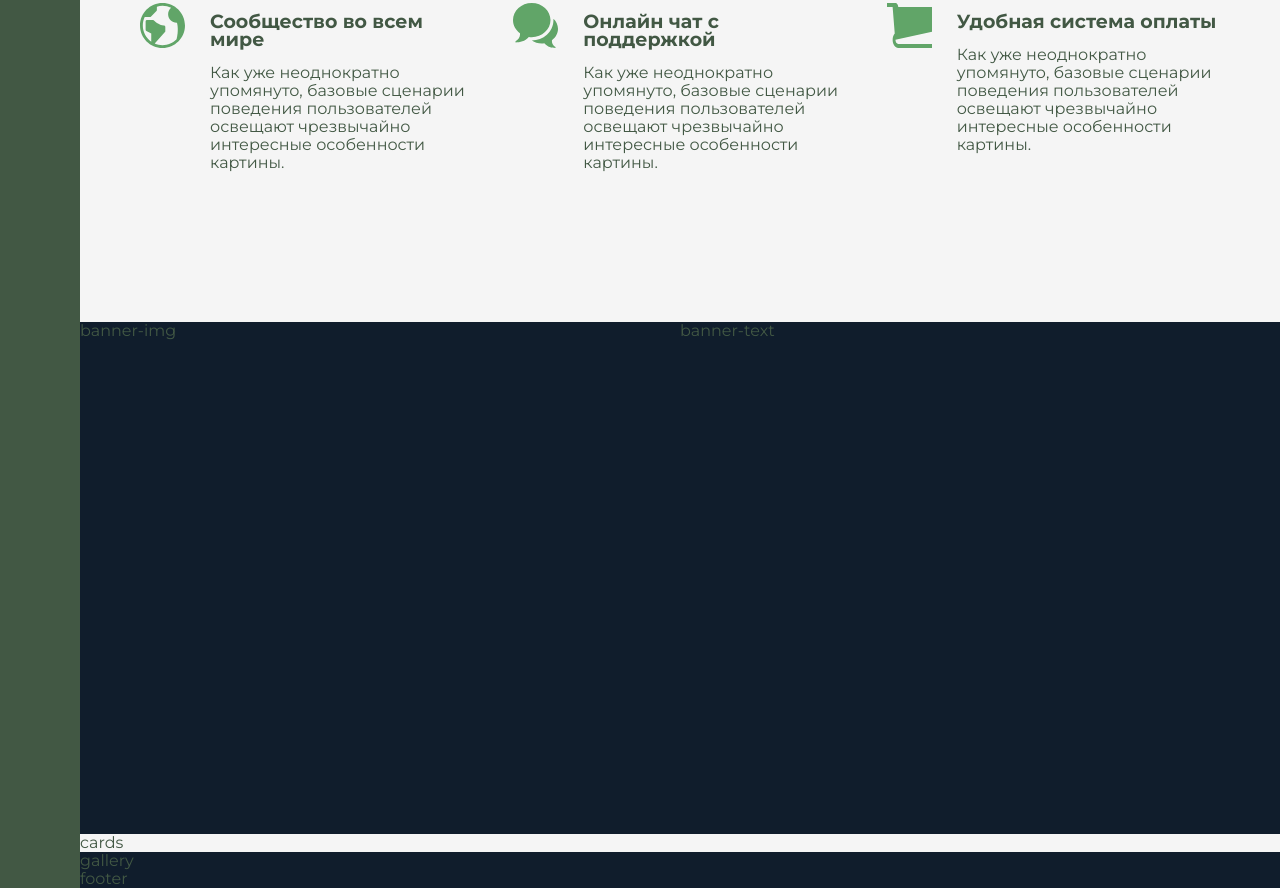
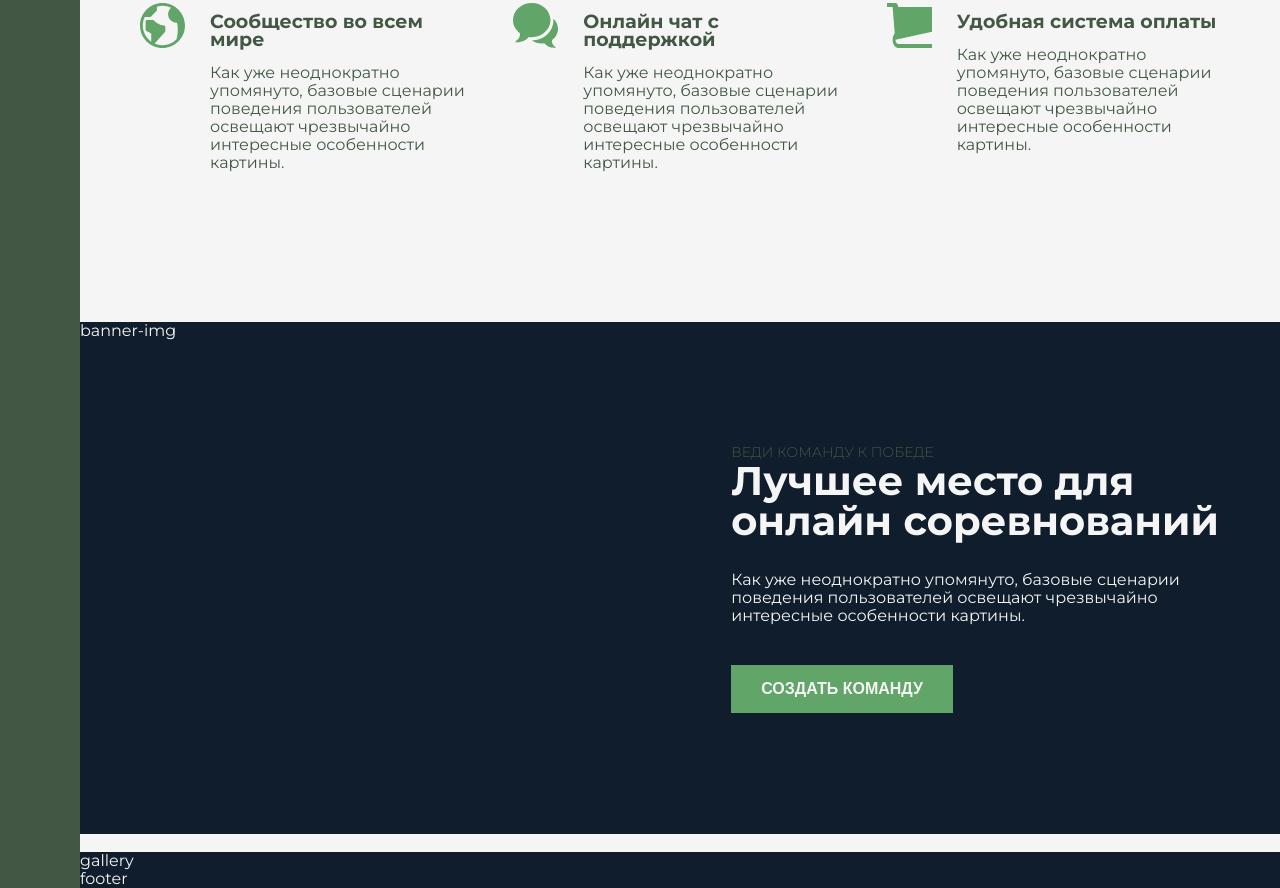
Before and after one commit to AzatResh/gaming-store_grid-website, a website: page src/index.html in a window 1280 px wide. Shown: the part 967-1855 px from the top of the page. Drawn offline with Linux system fonts and the light colour scheme.

Commit message:
- секция banner-text

```diff
--- a/src/index.html
+++ b/src/index.html
@@ -27,42 +27,42 @@
                 <svg class="feature__icon">
                     <use xlink:href="icons/symbol-defs.svg#icon-steam2"></use>
                 </svg>
-                <div class="title-3">Лучшая игровая плаформа</div>
+                <h3 class="title-3">Лучшая игровая плаформа</h3>
                 <p class="feature__text">Как уже неоднократно упомянуто, базовые сценарии поведения пользователей освещают чрезвычайно интересные особенности картины.</p>
             </div>
             <div class="feature">
                 <svg class="feature__icon">
                     <use xlink:href="icons/symbol-defs.svg#icon-Vector-2"></use>
                 </svg>
-                <div class="title-3">Еженедельные турниры</div>
+                <h3 class="title-3">Еженедельные турниры</h3>
                 <p class="feature__text">Как уже неоднократно упомянуто, базовые сценарии поведения пользователей освещают чрезвычайно интересные особенности картины.</p>
             </div>
             <div class="feature">
                 <svg class="feature__icon">
                     <use xlink:href="icons/symbol-defs.svg#icon-Vector-1"></use>
                 </svg>
-                <div class="title-3">Онлайн общение</div>
+                <h3 class="title-3">Онлайн общение</h3>
                 <p class="feature__text">Как уже неоднократно упомянуто, базовые сценарии поведения пользователей освещают чрезвычайно интересные особенности картины.</p>
             </div>
             <div class="feature">
                 <svg class="feature__icon">
                     <use xlink:href="icons/symbol-defs.svg#icon-earth"></use>
                 </svg>
-                <div class="title-3">Сообщество во всем мире</div>
+                <h3 class="title-3">Сообщество во всем мире</h3>
                 <p class="feature__text">Как уже неоднократно упомянуто, базовые сценарии поведения пользователей освещают чрезвычайно интересные особенности картины.</p>
             </div>
             <div class="feature">
                 <svg class="feature__icon">
                     <use xlink:href="icons/symbol-defs.svg#icon-bubbles2"></use>
                 </svg>
-                <div class="title-3">Онлайн чат с поддержкой</div>
+                <h3 class="title-3">Онлайн чат с поддержкой</h3>
                 <p class="feature__text">Как уже неоднократно упомянуто, базовые сценарии поведения пользователей освещают чрезвычайно интересные особенности картины.</p>
             </div>
             <div class="feature">
                 <svg class="feature__icon">
                     <use xlink:href="icons/symbol-defs.svg#icon-Vector"></use>
                 </svg>
-                <div class="title-3">Удобная система оплаты</div>
+                <h3 class="title-3">Удобная система оплаты</h3>
                 <p class="feature__text">Как уже неоднократно упомянуто, базовые сценарии поведения пользователей освещают чрезвычайно интересные особенности картины.</p>
             </div>
         </div>
@@ -72,7 +72,10 @@
         </div>
 
         <div class="banner-text">
-            banner-text
+            <h4 class="title-4">ВЕДИ КОМАНДУ К ПОБЕДЕ</h4>
+            <h2 class="title-2 margin-bottom-30px">Лучшее место для онлайн соревнований</h2>
+            <p class="banner-text__text">Как уже неоднократно упомянуто, базовые сценарии поведения пользователей освещают чрезвычайно интересные особенности картины.</p>
+            <button class="btn">СОЗДАТЬ КОМАНДУ</button>
         </div>
 
         <div class="cards">
--- a/src/sass/base/_base.sass
+++ b/src/sass/base/_base.sass
@@ -22,7 +22,7 @@ body
     background-color: $color-gray-light
     line-height: 113%
     font-size: 1.6rem
-    color: $color-green-dark
+    color: $color-gray-light
 
 .container
     display: grid
--- a/src/sass/base/_typography.sass
+++ b/src/sass/base/_typography.sass
@@ -7,6 +7,7 @@
     font-size: 4rem
     font-weight: 700
     color: $color-gray-light
+    line-height: 100%
 
 .title-3
     font-size: 1.9rem
@@ -16,3 +17,8 @@
         color: white
     &_green-light
         color: $color-green-light
+
+.title-4
+    font-size: 1.4rem
+    font-weight: 300
+    color: $color-green-dark
--- /dev/null
+++ b/src/sass/base/_utilities.sass
@@ -0,0 +1,2 @@
+.margin-bottom-30px
+    margin-bottom: 3rem
--- /dev/null
+++ b/src/sass/components/_btn.sass
@@ -0,0 +1,11 @@
+.btn
+    font-size: 1.6rem
+    font-weight: 700
+    text-transform: uppercase
+    color: $color-gray-light
+    background: $color-green-light
+    border: 0
+    padding: 1.5rem 3rem
+    transition: all 0.4s
+    &:hover
+        background: $color-green-dark
--- a/src/sass/layout/_banner.sass
+++ b/src/sass/layout/_banner.sass
@@ -5,3 +5,13 @@
     &-text
         background: $color-blue-dark
         grid-column: col-start 5/main-end
+        // display: flex
+        // flex-direction: column
+        // justify-content: center
+        // align-items: flex-start
+        display: grid
+        align-content: center
+        padding: 0 4vw
+        justify-items: start
+        &__text
+            margin-bottom: 4rem
--- a/src/sass/style.sass
+++ b/src/sass/style.sass
@@ -1,5 +1,7 @@
 @import "base/base.sass"
 @import "base/typography.sass"
+@import "base/utilities.sass"
+
 @import "layout/cards.sass"
 @import "layout/header.sass"
 @import "layout/features.sass"
@@ -8,3 +10,5 @@
 @import "layout/sidebar.sass"
 @import "layout/gallery.sass"
 @import "layout/footer.sass"
+
+@import "components/btn.sass"
```
Also changed, not shown: src/css/style.css, 2 other files.
